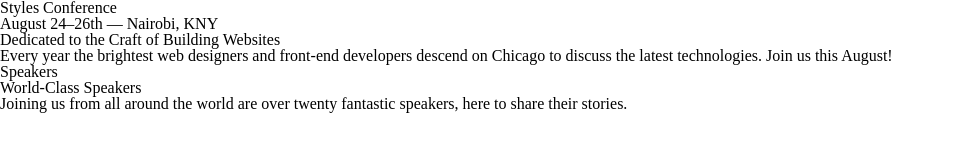
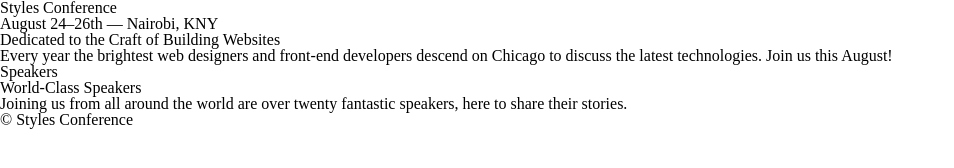
Before and after one commit to orchardsonbett/StyleConference, a plain HTML site: page index.html in a window 1280 px wide. Shown: the whole page, without its empty margins (0-954 px from the left). Drawn offline with Linux system fonts and the light colour scheme.

Commit message:
added footer

```diff
--- a/index.html
+++ b/index.html
@@ -25,6 +25,9 @@
 		<section></section>
 
 	</section>
+<footer>
+  <small>&copy; Styles Conference</small>
+</footer>
 
 </body>
 </html>
```
